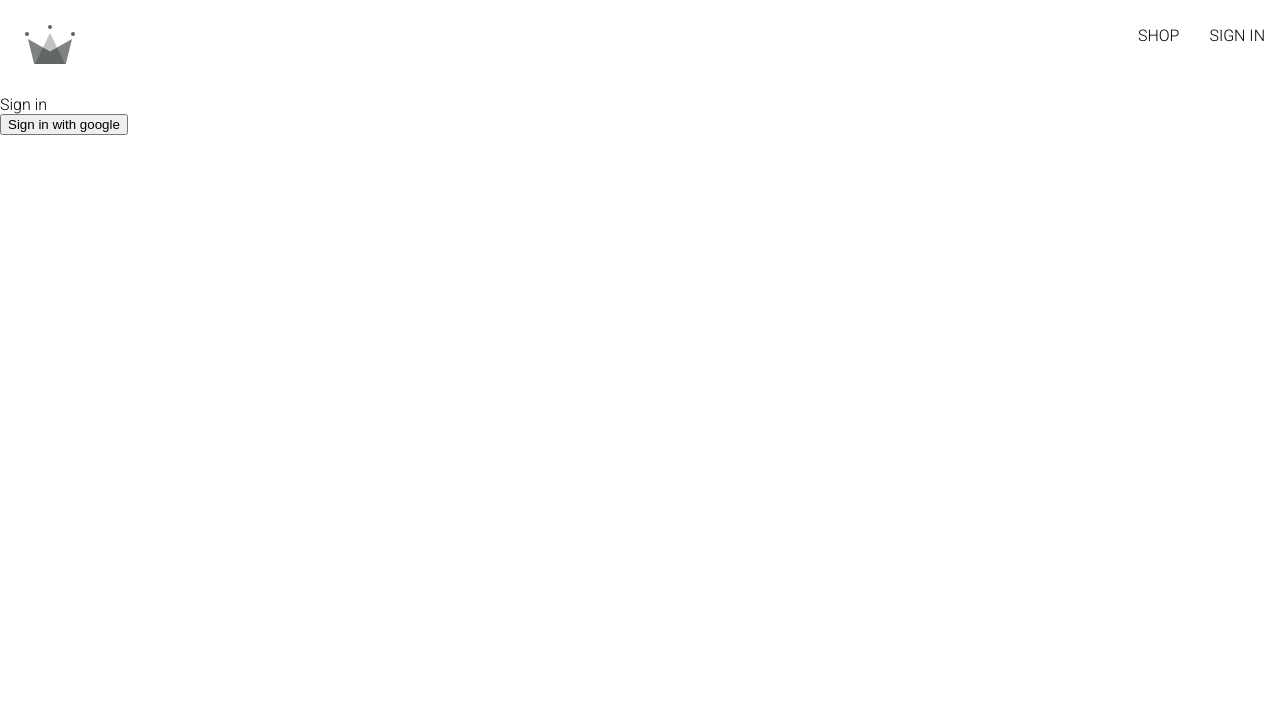
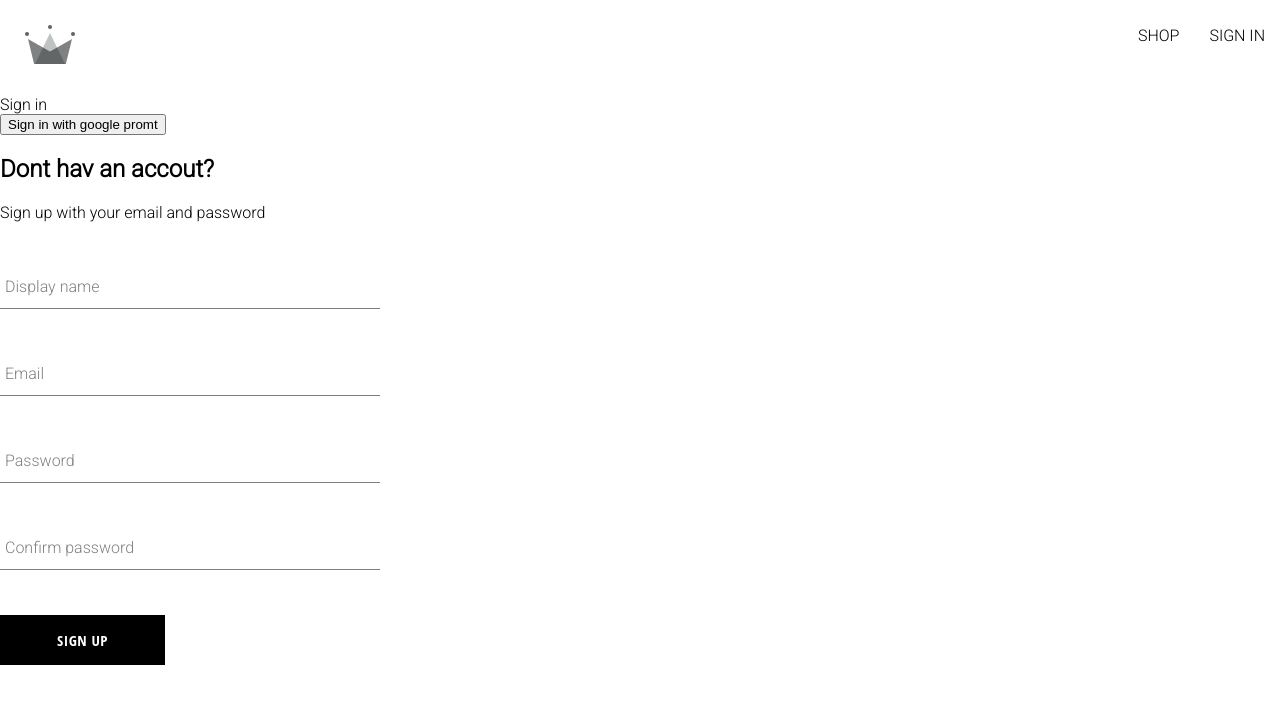
Before and after one commit to darmar0/e-comerce, a React (Create React App) app: page /sign-in in a window 1280 px wide. Shown: the top 704 px of the page. Built offline with nearby package versions, Linux system fonts and the light colour scheme.

Commit message:
sign-up-component

```diff
--- /dev/null
+++ b/src/components/button/button.component.jsx
@@ -0,0 +1,16 @@
+import "./button.styles.scss"
+
+const BUTTON_TYPE_CLASSES =  {
+google: 'google-sign-in',
+inverted: 'inverted'
+}
+
+const Button = ({children, buttonType, ...otherProps}) => {
+    return(
+        <button className={`button-container ${BUTTON_TYPE_CLASSES[buttonType]}`} {...otherProps}>
+       {children}
+        </button>
+    )
+
+}
+export default Button;
--- /dev/null
+++ b/src/components/button/button.styles.scss
@@ -0,0 +1,46 @@
+.button-container {
+  min-width: 165px;
+  width: auto;
+  height: 50px;
+  letter-spacing: 0.5px;
+  line-height: 50px;
+  padding: 0 35px 0 35px;
+  font-size: 15px;
+  background-color: black;
+  color: white;
+  text-transform: uppercase;
+  font-family: "Open Sans Condensed";
+  font-weight: bolder;
+  border: none;
+  cursor: pointer;
+  display: flex;
+  justify-content: center;
+
+  &:hover {
+    background-color: white;
+    color: black;
+    border: 1px solid black;
+  }
+
+  &.google-sign-in {
+    background-color: #4285f4;
+    color: white;
+
+    &:hover {
+      background-color: #357ae8;
+      border: none;
+    }
+  }
+
+  &.inverted {
+    background-color: white;
+    color: black;
+    border: 1px solid black;
+
+    &:hover {
+      background-color: black;
+      color: white;
+      border: none;
+    }
+  }
+}
--- /dev/null
+++ b/src/components/form-input/form-input.component.jsx
@@ -0,0 +1,15 @@
+import "./form-input.styles.scss"
+
+const FormInput = ({label, ...otherProps}) => {
+    return(
+        <div className="group">
+            <input className="form-input" {...otherProps}/>
+            { label && ( // if label exists
+          <label className={`${otherProps.value.length? 'shrink' : null} form-input-label`}>{label}</label>
+          )}
+        </div>
+
+    )
+}
+
+export default FormInput;
--- /dev/null
+++ b/src/components/form-input/form-input.styles.scss
@@ -0,0 +1,54 @@
+$sub-color: grey;
+$main-color: black;
+
+@mixin shrinkLabel {
+  top: -14px;
+  font-size: 12px;
+  color: $main-color;
+}
+
+.group {
+  position: relative;
+  margin: 45px 0;
+
+  .form-input {
+    background: none;
+    background-color: white;
+    color: $sub-color;
+    font-size: 18px;
+    padding: 10px 10px 10px 5px;
+    display: block;
+    width: 100%;
+    border: none;
+    border-radius: 0;
+    border-bottom: 1px solid $sub-color;
+    margin: 25px 0;
+
+    &:focus {
+      outline: none;
+    }
+
+    &:focus ~ .form-input-label {
+      @include shrinkLabel();
+    }
+  }
+
+  input[type="password"] {
+    letter-spacing: 0.3em;
+  }
+
+  .form-input-label {
+    color: $sub-color;
+    font-size: 16px;
+    font-weight: normal;
+    position: absolute;
+    pointer-events: none;
+    left: 5px;
+    top: 10px;
+    transition: 300ms ease all;
+
+    &.shrink {
+      @include shrinkLabel();
+    }
+  }
+}
--- /dev/null
+++ b/src/components/sign-up-form/sign-up.component.jsx
@@ -0,0 +1,63 @@
+import { useState } from "react";
+import {createAuthUserWidthEmailAndPassword, createUserDocFromAuth} from "../../utilites/firebase/firebase.utils";
+import Button from "../button/button.component";
+import FormInput from "../form-input/form-input.component"
+import "./sign-up.styles.scss"
+
+const defaultFormFieds = {
+    displayName: '',
+    email: '',
+    password: '',
+    confirmPassword: ''
+   }
+
+const SignUp = () => {
+ const [formFilends, setFormFields] = useState(defaultFormFieds);
+ const {displayName, email, password, confirmPassword} = formFilends; //input values
+
+const resetFormFields = () => {
+    setFormFields(defaultFormFieds);
+}
+
+ const handeleSubmit = async(event) => {
+    event.preventDefault();
+    if (password !== confirmPassword) {
+        alert("password dont match")
+        return;
+    }
+    try{
+    const {user} = await createAuthUserWidthEmailAndPassword(email, password);
+    await createUserDocFromAuth(user, {displayName: displayName});
+    resetFormFields();
+    } catch(error){
+        if (error.code === "auth/email-already-in-use") {
+            alert("Cannot create user, email already in use");
+          } else {
+            console.log("error creating user", error.message);
+          }
+    }
+
+ }
+
+ const handleChange = (event) => {
+const {name, value} = event.target;
+setFormFields({...formFilends, [name]: value})
+ }
+
+    return(
+        <div className="sign-up-container">
+            <h2> Dont hav an accout?</h2>
+        <span>Sign up with your email and password</span>
+        <form onSubmit={handeleSubmit}>
+            <FormInput label="Display name" type='text' required onChange={handleChange} name="displayName" value={displayName}/>
+            <FormInput label="Email" type='email' required onChange={handleChange} name="email" value={email}/>
+            <FormInput label="Password" type='password' required onChange={handleChange} name="password" value={password}/>
+            <FormInput label="Confirm password" type='password' required onChange={handleChange} name="confirmPassword" value={confirmPassword}/>
+            <Button type="submit">Sign up</Button>
+        </form>
+        </div>
+
+    )
+}
+
+export default SignUp;
--- /dev/null
+++ b/src/components/sign-up-form/sign-up.styles.scss
@@ -0,0 +1,8 @@
+.sign-up-container {
+  display: flex;
+  flex-direction: column;
+  width: 380px;
+  .h2 {
+    margin: 10px 0;
+  }
+}
--- a/src/routes/sign-in/sign-in.component.jsx
+++ b/src/routes/sign-in/sign-in.component.jsx
@@ -1,15 +1,31 @@
-import { signInWidthGooglePopup, createUserDocFromAuth } from "../../utilites/firebase/firebase.utils";
+import { useEffect } from "react";
+import { getRedirectResult } from "firebase/auth";
+import { auth,signInWidthGooglePopup, createUserDocFromAuth, signInWidthGoogleRedirect } from "../../utilites/firebase/firebase.utils";
+import { async } from "@firebase/util";
+import SignUp from "../../components/sign-up-form/sign-up.component";
 
 const SignIn = () => {
+
+    // useEffect(
+    //     () => async () => {
+    //       const response = await getRedirectResult(auth);
+    //       if(response){
+    //         const userDocRef = await createUserDocFromAuth(response.user);
+    //       }
+    //     },
+    //     []
+    //   );
+
 const logGoogleUser = async () => {
     const {user} = await signInWidthGooglePopup();
     const userDocRef = await createUserDocFromAuth(user);
 }
-
    return(
     <>
     <div>Sign in</div>
-<button onClick={logGoogleUser}>Sign in with google</button>
+<button onClick={logGoogleUser}>Sign in with google promt</button>
+{/* <button onClick={signInWidthGoogleRedirect}>Sign in with google redirecy</button> */}
+<SignUp />
     </>
 
    )
--- a/src/utilites/firebase/firebase.utils.js
+++ b/src/utilites/firebase/firebase.utils.js
@@ -4,6 +4,7 @@
   signInWithRedirect,
   signInWithPopup,
   GoogleAuthProvider,
+  createUserWithEmailAndPassword,
 } from "firebase/auth";
 import { getFirestore, doc, getDoc, setDoc } from "firebase/firestore";
 
@@ -18,17 +19,20 @@
 
 const firebaseApp = initializeApp(firebaseConfig);
 
-const provider = new GoogleAuthProvider();
-provider.setCustomParameters({
+const googleProvider = new GoogleAuthProvider();
+googleProvider.setCustomParameters({
   prompt: "select_account",
 });
 
 export const auth = getAuth();
-export const signInWidthGooglePopup = () => signInWithPopup(auth, provider);
+export const signInWidthGooglePopup = () =>
+  signInWithPopup(auth, googleProvider);
+export const signInWidthGoogleRedirect = () =>
+  signInWithRedirect(auth, googleProvider);
 
 export const db = getFirestore();
 
-export const createUserDocFromAuth = async (userAuth) => {
+export const createUserDocFromAuth = async (userAuth, additionalInfo) => {
   const userDocRef = doc(db, "users", userAuth.uid);
 
   const userShanpshot = await getDoc(userDocRef);
@@ -37,10 +41,20 @@
     const { displayName, email } = userAuth;
     const createdAt = new Date();
     try {
-      await setDoc(userDocRef, { displayName, email, createdAt });
+      await setDoc(userDocRef, {
+        displayName,
+        email,
+        createdAt,
+        ...additionalInfo,
+      });
     } catch (error) {
       console.log("error creating user", error.message);
     }
   }
   return userDocRef;
 };
+
+export const createAuthUserWidthEmailAndPassword = async (email, password) => {
+  if (!email || !password) return;
+  return await createUserWithEmailAndPassword(auth, email, password);
+};
```
